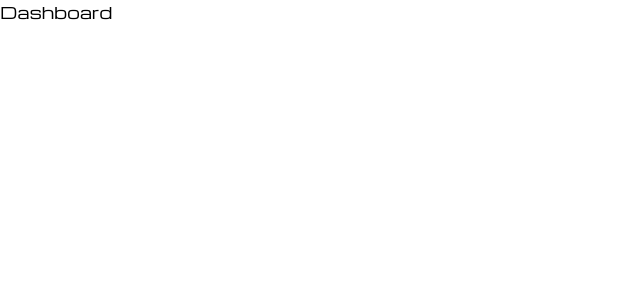
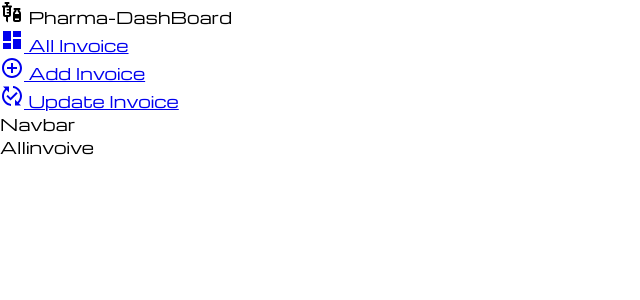
Before and after one commit to PharmaAgartala/Pharma-Dashboard, a React (Create React App) app: page /dashboard in a window 1280 px wide. Shown: the top 300 px of the page, without its empty margins (0-640 px from the left). Built offline with nearby package versions, Linux system fonts and the light colour scheme.

Commit message:
components added,dashboard updated

```diff
--- a/src/App.js
+++ b/src/App.js
@@ -7,7 +7,7 @@ function App() {
     <div className="App">
       <Routes>
         <Route path="/" element={<Login />} />
-        <Route path="/dashboard" element={<Dashboard />} />
+        <Route path="/dashboard/*" element={<Dashboard />} />
 
       </Routes>
     </div>
--- /dev/null
+++ b/src/components/Navbar/Navbar.jsx
@@ -0,0 +1,9 @@
+import React from 'react'
+
+const Navbar = () => {
+  return (
+    <div>Navbar</div>
+  )
+}
+
+export default Navbar
--- a/src/pages/Dashboard/Dashboard.jsx
+++ b/src/pages/Dashboard/Dashboard.jsx
@@ -1,8 +1,49 @@
 import React from 'react'
-
+import { Link, Route, Routes } from 'react-router-dom';
+import styles from "./style.module.css"
+import VaccinesIcon from '@mui/icons-material/Vaccines';
+import DashboardIcon from '@mui/icons-material/Dashboard';
+import AddCircleOutlineIcon from '@mui/icons-material/AddCircleOutline';
+import PublishedWithChangesIcon from '@mui/icons-material/PublishedWithChanges';
+import Navbar from '../../components/Navbar/Navbar';
+// import Allinvoive from '../Invoice/Allinvoice/Allinvoive';
+import Allinvoice from '../Invoice/Allinvoice/Allinvoive';
+import Addinvoice from '../Invoice/AddInvoice/Addinvoice';
 const Dashboard = () => {
   return (
-    <div>Dashboard</div>
+    <div className={styles.main} >
+      <div className={styles.sidebar} >
+        <div className={styles.top}>
+          <div className={styles.Logo} >
+            <VaccinesIcon /> Pharma-DashBoard
+          </div>
+        </div>
+        <div className={styles.bottom} >
+          <ul>
+            <li>
+              <Link to="allinvoice"> <DashboardIcon /> All Invoice</Link>
+            </li>
+            <li>
+              <Link to="addinvoice"> <AddCircleOutlineIcon /> Add Invoice</Link>
+            </li>
+            <li>
+              <Link to="updateinvoice"> <PublishedWithChangesIcon /> Update Invoice</Link>
+            </li>
+          </ul>
+        </div>
+      </div>
+      <div className={styles.maincontent} >
+        <Navbar />
+        <div>
+          <Routes>
+            <Route path="/" element={<Allinvoice />} />
+            <Route path="allinvoice" element={<Allinvoice />} />
+            <Route path="addinvoice" element={<Addinvoice />} />
+
+          </Routes>
+        </div>
+      </div>
+    </div>
   )
 }
 
--- /dev/null
+++ b/src/pages/Invoice/AddInvoice/Addinvoice.jsx
@@ -0,0 +1,9 @@
+import React from 'react'
+
+const Addinvoice = () => {
+  return (
+    <div>Addinvoice</div>
+  )
+}
+
+export default Addinvoice
--- /dev/null
+++ b/src/pages/Invoice/Allinvoice/Allinvoive.jsx
@@ -0,0 +1,9 @@
+import React from 'react'
+
+const Allinvoice = () => {
+  return (
+    <div>Allinvoive</div>
+  )
+}
+
+export default Allinvoice
```
Also changed, not shown: src/components/Navbar/style.module.css (added).
